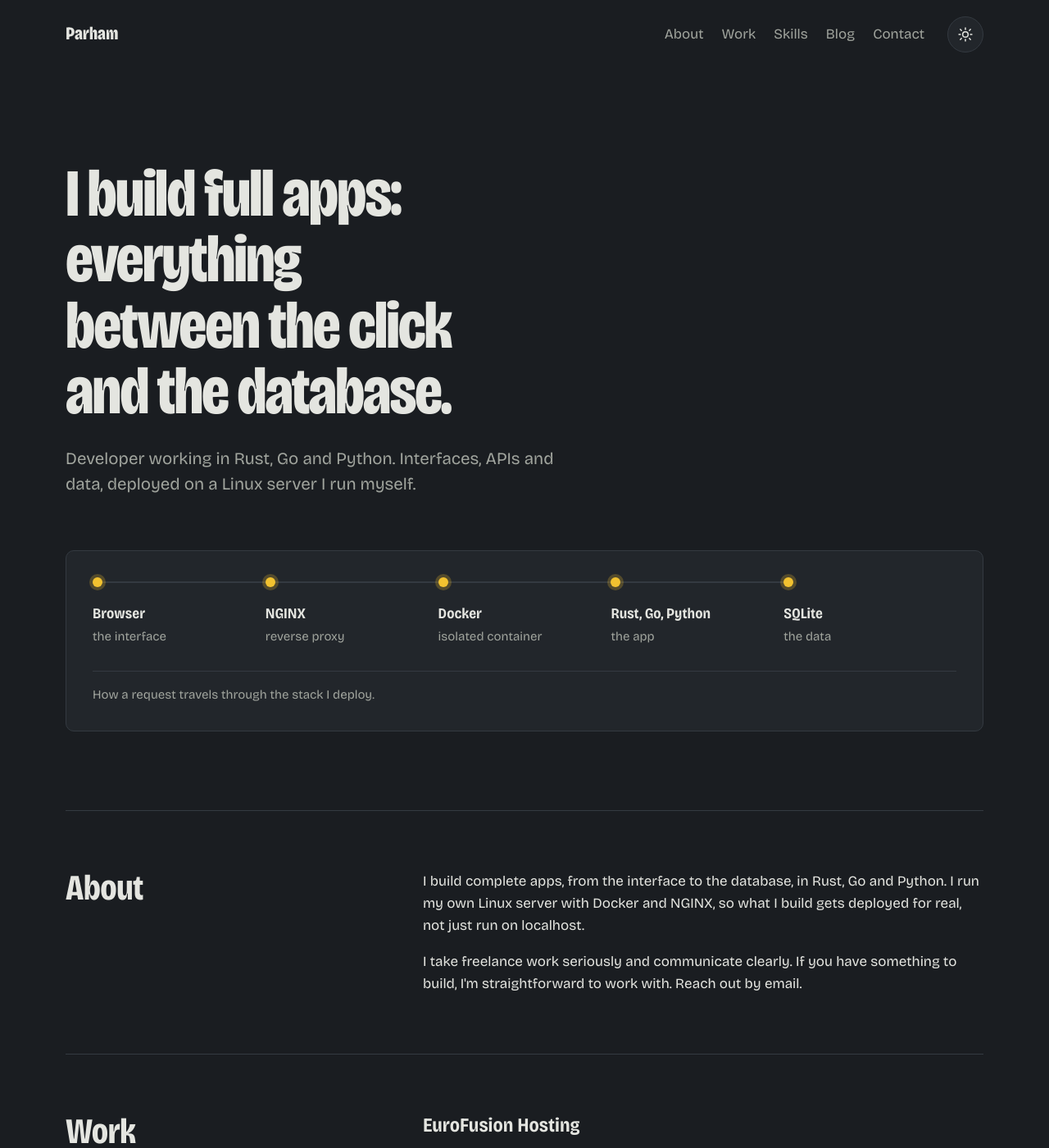
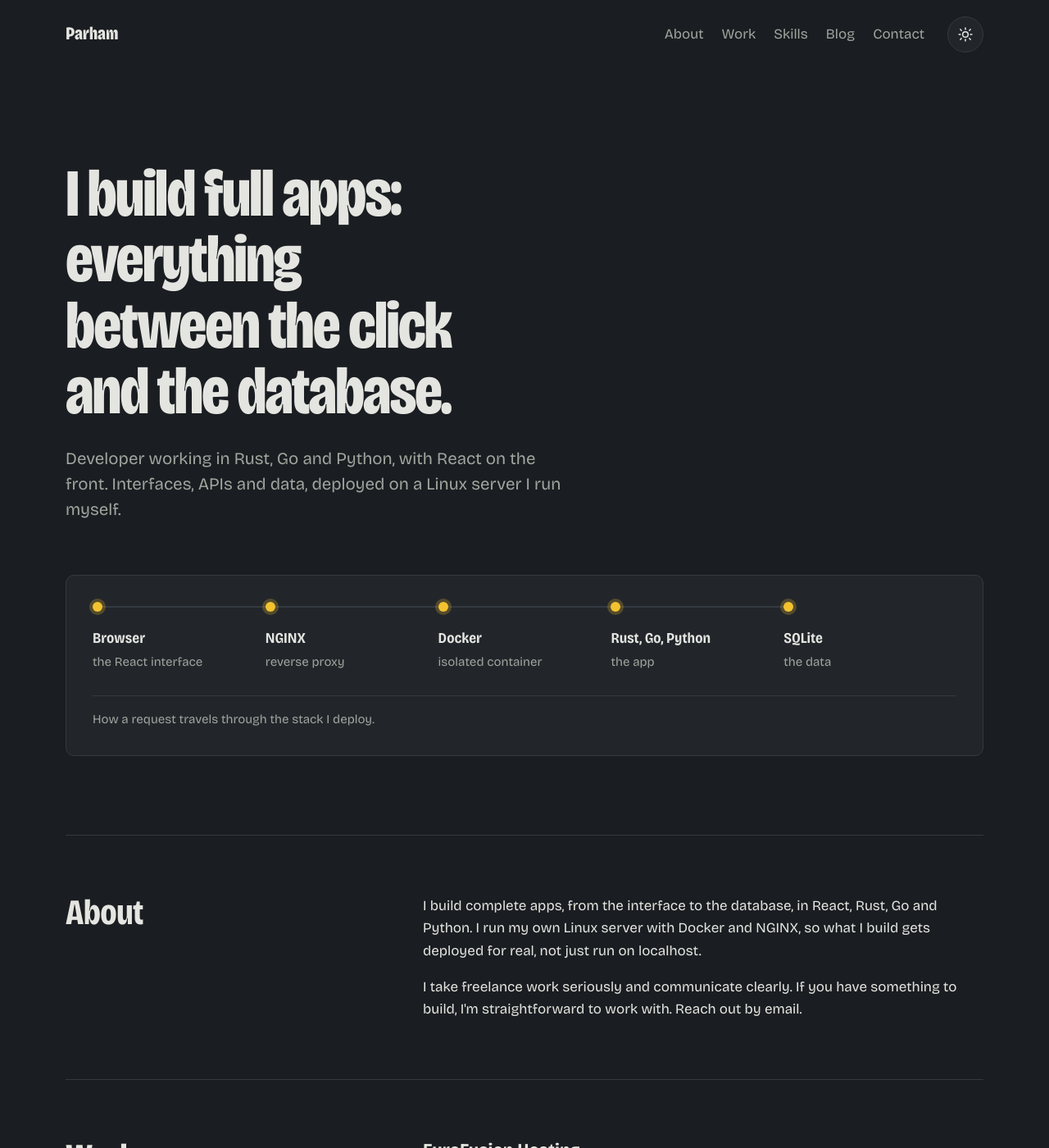
Before and after one commit to Parham125/Parham125.github.io, a Jekyll site: the page built from index.html, in a window 1280 px wide and 1400 px high. Shown: the whole window at 82% size. Built offline with Jekyll 4.4.1, drawn with Linux system fonts in a browser that asks for light colours; some of the changed text lies outside the part shown.

Commit message:
Add React to homepage copy and skills

```diff
--- a/_config.yml
+++ b/_config.yml
@@ -1,6 +1,6 @@
 title: Parham
 tagline: Full-stack developer
-description: Parham builds full apps in Rust, Go and Python, from the interface to the database, deployed on a Linux server he runs himself.
+description: Parham builds full apps with React, Rust, Go and Python, from the interface to the database, deployed on a Linux server he runs himself.
 url: https://parham.is-a.dev
 baseurl: ""
 lang: en
--- a/index.html
+++ b/index.html
@@ -3,10 +3,10 @@ layout: default
 ---
 <section class="hero">
 <h1>I build full apps: everything between the click and the database.</h1>
-<p class="lede">Developer working in Rust, Go and Python. Interfaces, APIs and data, deployed on a Linux server I run myself.</p>
+<p class="lede">Developer working in Rust, Go and Python, with React on the front. Interfaces, APIs and data, deployed on a Linux server I run myself.</p>
 <figure class="stack">
 <ol>
-<li style="--i: 0"><span class="led" aria-hidden="true"></span><strong>Browser</strong><span>the interface</span></li>
+<li style="--i: 0"><span class="led" aria-hidden="true"></span><strong>Browser</strong><span>the React interface</span></li>
 <li style="--i: 1"><span class="led" aria-hidden="true"></span><strong>NGINX</strong><span>reverse proxy</span></li>
 <li style="--i: 2"><span class="led" aria-hidden="true"></span><strong>Docker</strong><span>isolated container</span></li>
 <li style="--i: 3"><span class="led" aria-hidden="true"></span><strong>Rust, Go, Python</strong><span>the app</span></li>
@@ -18,7 +18,7 @@ layout: default
 <section class="row" id="about">
 <h2>About</h2>
 <div class="body">
-<p>I build complete apps, from the interface to the database, in Rust, Go and Python. I run my own Linux server with Docker and NGINX, so what I build gets deployed for real, not just run on localhost.</p>
+<p>I build complete apps, from the interface to the database, in React, Rust, Go and Python. I run my own Linux server with Docker and NGINX, so what I build gets deployed for real, not just run on localhost.</p>
 <p>I take freelance work seriously and communicate clearly. If you have something to build, I'm straightforward to work with. Reach out by email.</p>
 </div>
 </section>
@@ -43,7 +43,7 @@ layout: default
 <div><dt>Rust</dt><dd>Fast, reliable services and tools</dd></div>
 <div><dt>Go</dt><dd>APIs and network services</dd></div>
 <div><dt>Python</dt><dd>Automation, bots, scripting</dd></div>
-<div><dt>HTML, CSS, JS</dt><dd>Interfaces for the apps I ship</dd></div>
+<div><dt>React, HTML, CSS, JS</dt><dd>Interfaces for the apps I ship</dd></div>
 <div><dt>SQLite</dt><dd>Data layer</dd></div>
 <div><dt>Docker and NGINX</dt><dd>Container deployment, reverse proxy</dd></div>
 <div><dt>Linux</dt><dd>Self-hosted infrastructure</dd></div>
```
